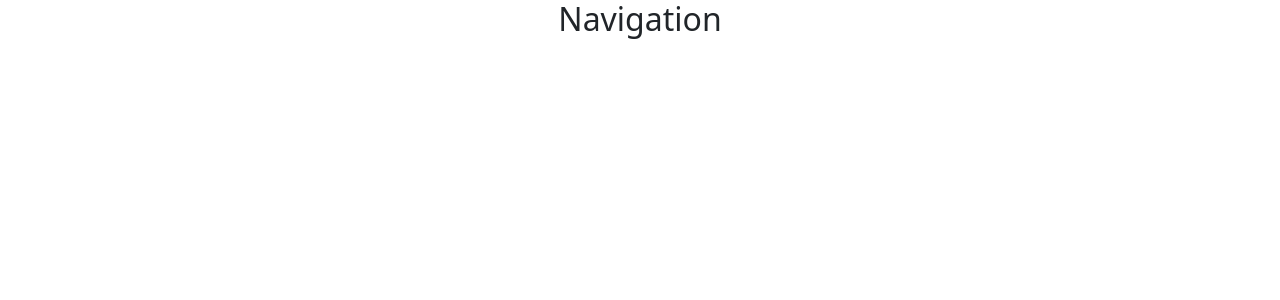
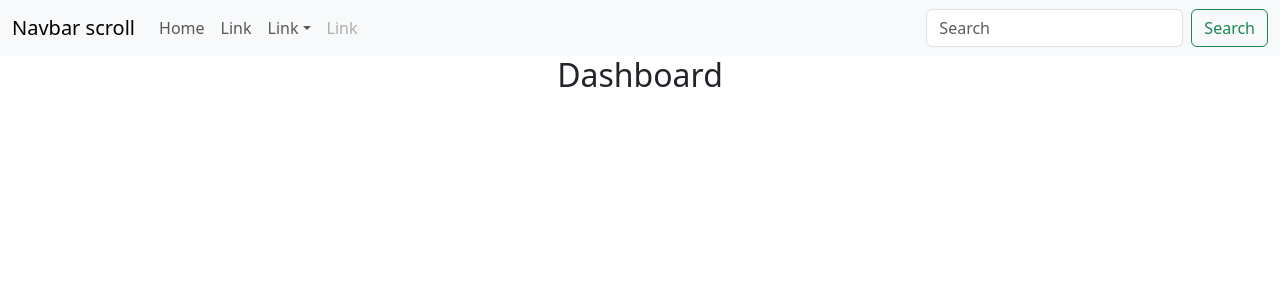
Before and after one commit to frankfarfan96/redux-talkit-ecomers-basic-dashboard, a React (Create React App) app: page / in a window 1280 px wide. Shown: the top 300 px of the page. Built offline with nearby package versions, Linux system fonts and the light colour scheme.

Commit message:
add component NavbarPanel

```diff
--- /dev/null
+++ b/src/components/NavbarPanel.js
@@ -0,0 +1,51 @@
+import Button from 'react-bootstrap/Button';
+import Container from 'react-bootstrap/Container';
+import Form from 'react-bootstrap/Form';
+import Nav from 'react-bootstrap/Nav';
+import Navbar from 'react-bootstrap/Navbar';
+import NavDropdown from 'react-bootstrap/NavDropdown';
+
+const NavbarPanel = () => {
+    return(
+        <Navbar expand="lg" className="bg-body-tertiary">
+        <Container fluid>
+          <Navbar.Brand href="#">Navbar scroll</Navbar.Brand>
+          <Navbar.Toggle aria-controls="navbarScroll" />
+          <Navbar.Collapse id="navbarScroll">
+            <Nav
+              className="me-auto my-2 my-lg-0"
+              style={{ maxHeight: '100px' }}
+              navbarScroll
+            >
+              <Nav.Link href="#action1">Home</Nav.Link>
+              <Nav.Link href="#action2">Link</Nav.Link>
+              <NavDropdown title="Link" id="navbarScrollingDropdown">
+                <NavDropdown.Item href="#action3">Action</NavDropdown.Item>
+                <NavDropdown.Item href="#action4">
+                  Another action
+                </NavDropdown.Item>
+                <NavDropdown.Divider />
+                <NavDropdown.Item href="#action5">
+                  Something else here
+                </NavDropdown.Item>
+              </NavDropdown>
+              <Nav.Link href="#" disabled>
+                Link
+              </Nav.Link>
+            </Nav>
+            <Form className="d-flex">
+              <Form.Control
+                type="search"
+                placeholder="Search"
+                className="me-2"
+                aria-label="Search"
+              />
+              <Button variant="outline-success">Search</Button>
+            </Form>
+          </Navbar.Collapse>
+        </Container>
+      </Navbar>
+    )
+}
+
+export default NavbarPanel;
--- a/src/components/RootLayout.js
+++ b/src/components/RootLayout.js
@@ -1,7 +1,13 @@
+import {Outlet} from "react-router-dom";
+import NavbarPanel from "./NavbarPanel";
+
 const RootLayout = () => {
     return(
         <>
-            <h2>Navigation</h2>
+            <NavbarPanel />
+            <main>
+                <Outlet />
+            </main>
         </>
     )
 }
```
